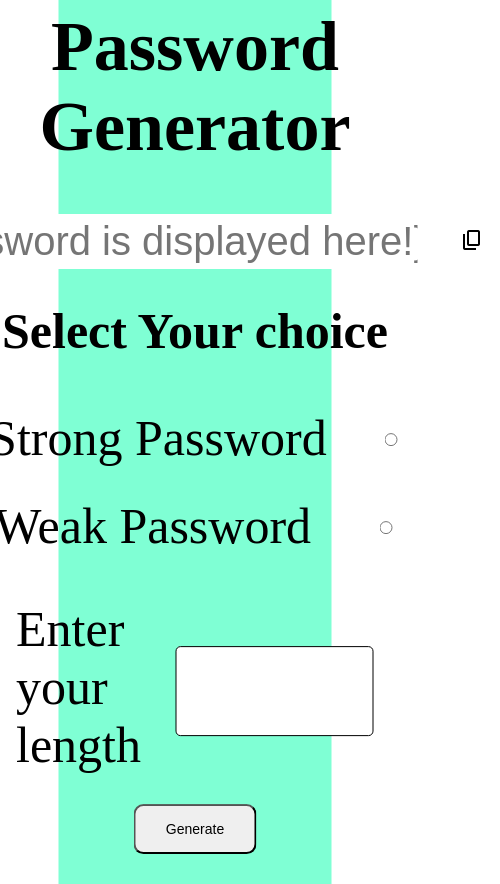
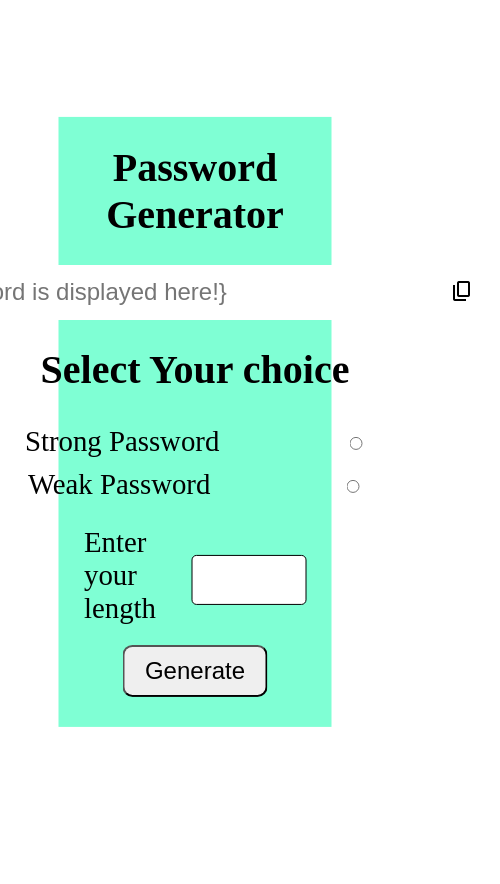
Before and after one commit to AbdulMoazzim/password-generator, a plain HTML site: page index.html in a window 390 px wide. Shown: the whole page, 500 px wide, since content can reach past the window. After the commit the page ends 844 px from the top, so only its background shows below. Drawn offline with nearby package versions, Linux system fonts and the light colour scheme.

Commit message:
Improve responsiveness

```diff
--- a/index.css
+++ b/index.css
@@ -1,6 +1,9 @@
+.html {
+    font-size: 30px;
+}
 .password {
     width: 70vw;
-    position: absolute;
+    position: fixed;
     left: 50%;
     top: 50%;
     transform: translate(-50%, -50%);
@@ -15,7 +18,7 @@
 .text {
     padding: 0 10px;
     height: 55px;
-    width: 590px;
+    width: 570px;
     display: flex;
     justify-content: center;
     align-items: center;
@@ -25,7 +28,7 @@
 
 .pass {
     border: 0;
-    font-size: 40px;
+    font-size: 1.5rem;
     width: 540px;
 }
 .radiobuttons {
@@ -38,8 +41,8 @@
     display: flex;
     justify-content: space-around;
     align-items: center;
-    font-size: 50px;
-    padding: 15px 0;
+    font-size: 1.8rem;
+    padding: 5px 0;
 
 }
 
@@ -47,29 +50,29 @@
     padding: 0 50px;
     display: flex;
     align-items: center;
-    margin: 30px 0;
+    margin: 20px 0;
 }
 .num label {
-    font-size: 50px;
+    font-size: 1.8rem;
     padding-right: 35px;
 }
 
 .num input {
-    padding: 15px 30px;
-    font-size: 50px;
+    padding: 10px 20px;
+    font-size: 1.5rem;
     margin-top: 8px;
     border: 1px solid black;
     border-radius: 5px;
 }
 
 .btn {
-    padding: 15px 30px;
+    padding: 10px 20px;
     border-radius: 10px;
-    font-size: 14px;
+    font-size: 1.5rem;
 }
 
 .condition {
-    font-size: 30px;
+    font-size: 1rem;
 }
 
 .cursor {
--- a/index.html
+++ b/index.html
@@ -7,7 +7,7 @@
 </head>
 <body>
     <div class="password">
-        <h1 style="text-align: center; font-size: 70px;">Password Generator</h1>
+        <h1 style="text-align: center; font-size: 2.5rem;">Password Generator</h1>
         <div class="textDiv">
             <div class="text">
                 <input type="text" class="pass" placeholder="{Password is displayed here!}" readonly>
@@ -15,7 +15,7 @@
             </div>
         </div>
         <div class="radiobuttons">
-            <h1 style="text-align: center; font-size: 50px;">Select Your choice</h1>
+            <h1 style="text-align: center; font-size: 2.5rem;">Select Your choice</h1>
             <div class="radio">
                 <label>Strong Password</label>
                 <input class="cursor" type="radio" name="radio" value="strong">
```
